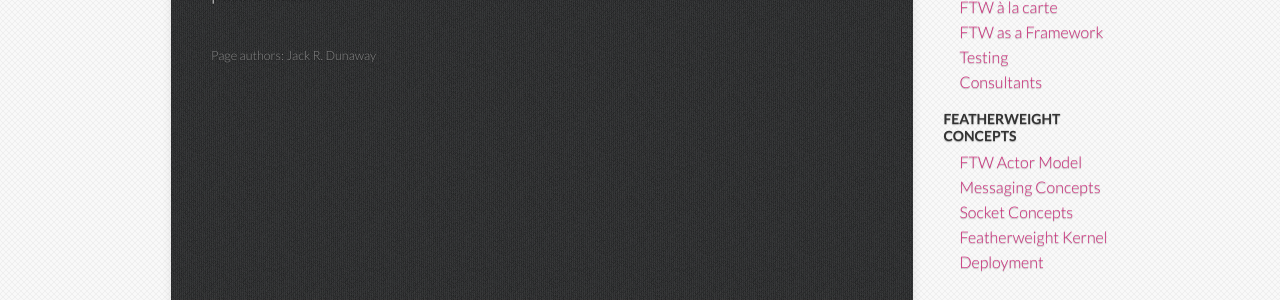
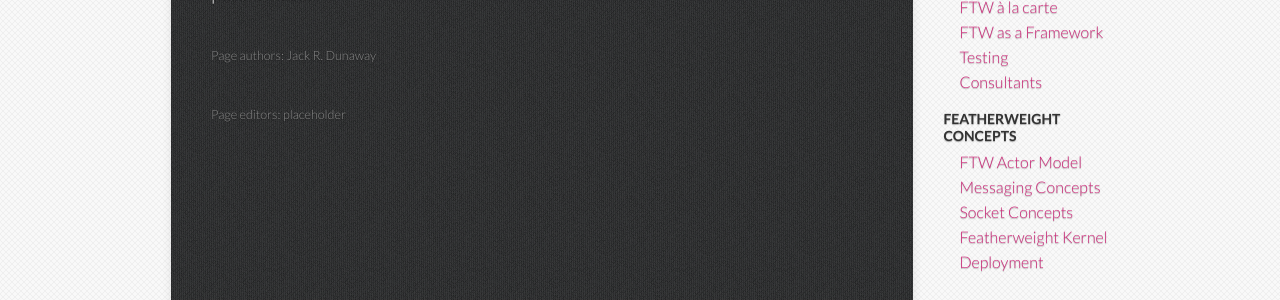
Before and after one commit to featherweight/featherweight.github.io, a Jekyll site: the page built from _docs/examples.md, in a window 1280 px wide and 900 px high. Shown: the part 300-600 px from the top of the window. Built offline with Jekyll 4.4.1, drawn with Linux system fonts in a browser that asks for light colours.

Commit message:
Showing editors as well as authors at the bottom of each page

```diff
--- a/_layouts/docs.html
+++ b/_layouts/docs.html
@@ -19,6 +19,13 @@ layout: default
                 <p class="doc-author">{{ author }}</p>
             {% endfor %}
           </div>
+
+          <div class="doc-authors">
+            <p class="meta">Page editors:</p>
+            {% for editor in page.editors %}
+                <p class="doc-author">{{ editor }}</p>
+            {% endfor %}
+          </div>
           {% include section_nav.html %}
         </article>
       </div>
```
